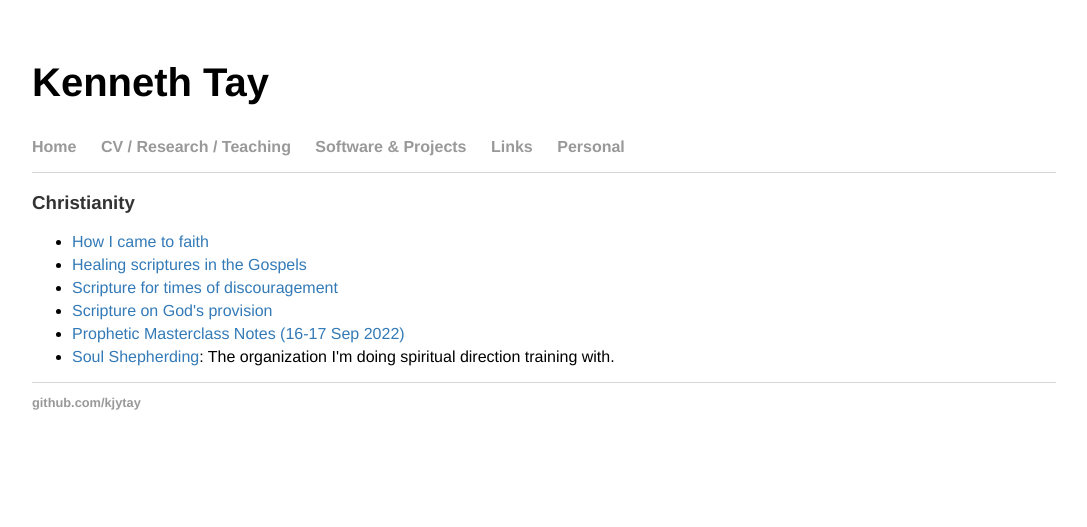
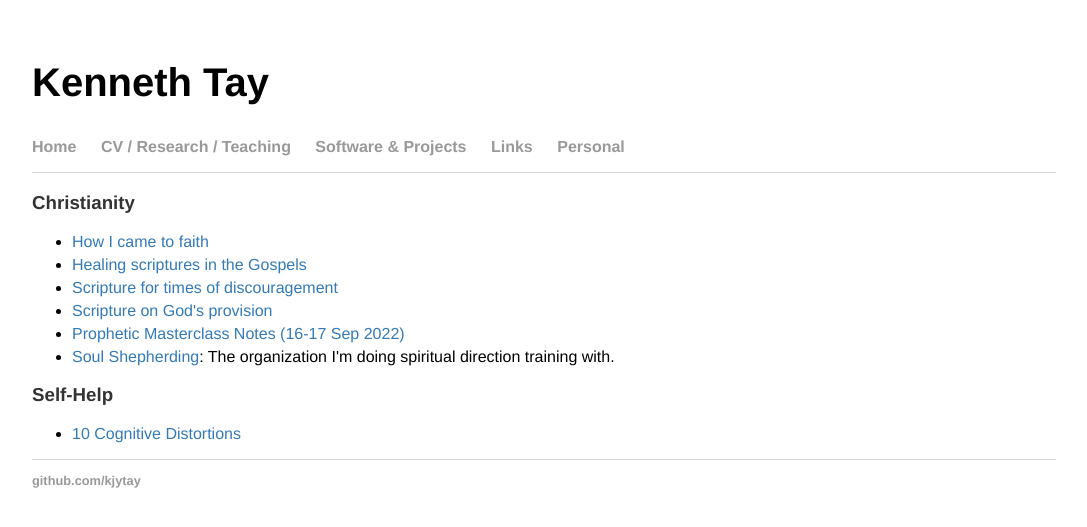
Before and after one commit to kjytay/kjytay.github.io, a Jekyll site: the page built from personal/index.html, in a window 1280 px wide. Shown: the top 527 px of the page, without its empty margins (96-1183 px from the left). Built offline with Jekyll 4.4.1, drawn with Linux system fonts in a browser that asks for light colours.

Commit message:
Add 10 cognitive distortions.

```diff
--- a/personal/index.html
+++ b/personal/index.html
@@ -12,3 +12,7 @@ title: Kenneth Tay
   <li><a href="https://docs.google.com/document/d/1Mev_l8DwVohMo1AZEk46roxLvnA6tisSfTFVfB9Jo5Y/edit?usp=sharing">Prophetic Masterclass Notes (16-17 Sep 2022)</a></li>
   <li><a href="https://www.soulshepherding.org/">Soul Shepherding</a>: The organization I'm doing spiritual direction training with.</li>
 </ul>
+<h3>Self-Help</h3>
+<ul>
+  <li><a href="10 Cognitive Distortions.pdf">10 Cognitive Distortions</a></li>
+</ul>
```
Also changed, not shown: 1 other file.
